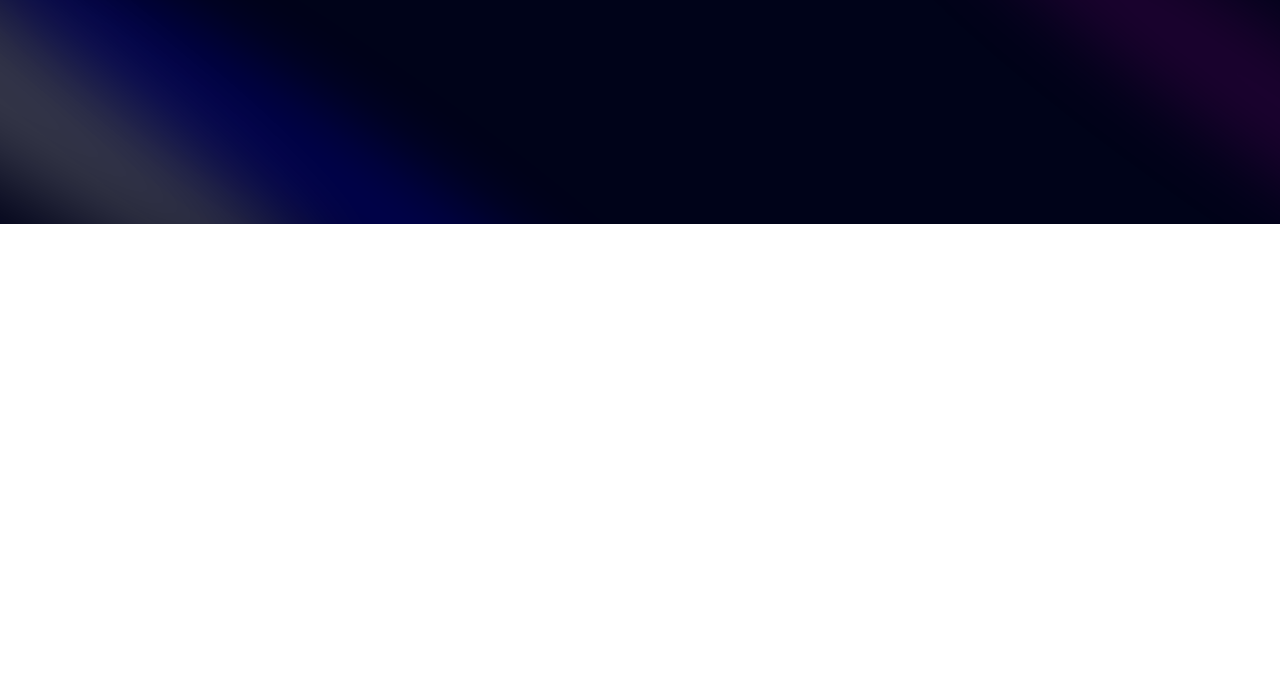
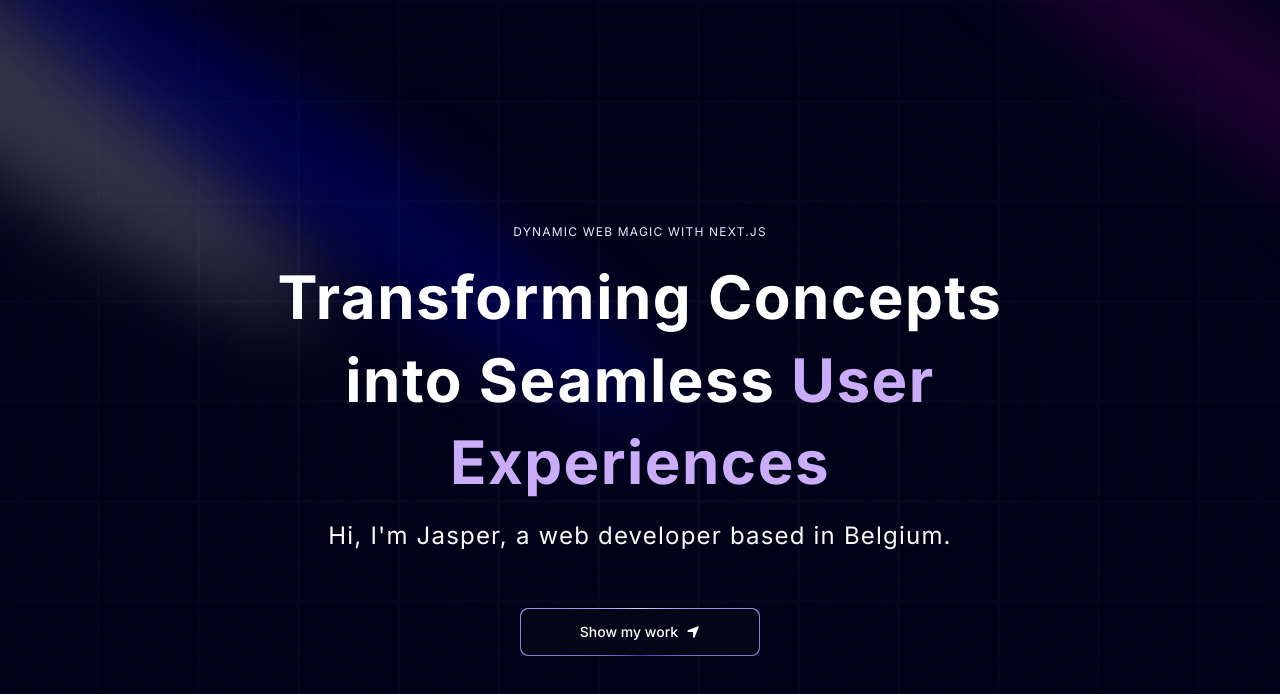
Before and after one commit to pgm-jaspdewi/Portfolio, a Next.js app: page / in a window 1280 px wide. Shown: the top 694 px of the page. Built offline with nearby package versions, Linux system fonts and the light colour scheme.

Commit message:
Finished first version of Hero-section. Started on floating navbar

```diff
--- a/app/layout.tsx
+++ b/app/layout.tsx
@@ -1,6 +1,7 @@
 import type { Metadata } from "next";
 import { Inter } from "next/font/google";
 import "./globals.css";
+import { ThemeProvider } from "./provider";
 
 const inter = Inter({ subsets: ["latin"] });
 
@@ -16,7 +17,16 @@
 }>) {
   return (
     <html lang="en">
-      <body className={inter.className}>{children}</body>
+      <body className={inter.className}>
+        <ThemeProvider
+          attribute="class"
+          defaultTheme="dark"
+          enableSystem
+          disableTransitionOnChange
+        >
+          {children}
+        </ThemeProvider>
+      </body>
     </html>
   );
 }
--- /dev/null
+++ b/app/provider.tsx
@@ -0,0 +1,9 @@
+"use client"
+
+import * as React from "react"
+import { ThemeProvider as NextThemesProvider } from "next-themes"
+import { type ThemeProviderProps } from "next-themes/dist/types"
+
+export function ThemeProvider({ children, ...props }: ThemeProviderProps) {
+  return <NextThemesProvider {...props}>{children}</NextThemesProvider>
+}
--- a/components/Hero.tsx
+++ b/components/Hero.tsx
@@ -1,5 +1,8 @@
 import React from 'react'
 import { Spotlight } from './ui/Spotlight'
+import { TextGenerateEffect } from './ui/TextGenerateEffect'
+import MagicButton from './ui/MagicButton'
+import { FaLocationArrow } from 'react-icons/fa6'
 
 const Hero = () => {
   return (
@@ -9,6 +12,36 @@
         <Spotlight className='top-10 left-full h-[80vh] w-[50vw]' fill='purple' />
         <Spotlight className='top-28 left-80 h-[80vh] w-[50vw]' fill='blue' />
       </div>
+
+      <div className="h-screen w-full dark:bg-black-100 bg-white  dark:bg-grid-white/[0.03] bg-grid-black/[0.2] flex items-center justify-center absolute top-0 left-0">
+        {/* Radial gradient for the container to give a faded look */}
+        <div className="absolute pointer-events-none inset-0 flex items-center justify-center dark:bg-black-100 bg-white [mask-image:radial-gradient(ellipse_at_center,transparent_20%,black)]" />
+      </div>
+
+      <div className='flex justify-center relative my-20 z-10'>
+        <div className='max-w-[89vw] md:max-w-2xl lg:max-w-[60vw] flex flex-col items-center justify-center'>
+          <h2 className='uppercase tracking-widest text-xs text-center text-blue-100 max-w-80'>
+            Dynamic Web Magic with Next.js
+          </h2>
+
+          <TextGenerateEffect
+            className='text-center text-[40px] md:text-5xl lg:text-6xl'
+            words='Transforming Concepts into Seamless User Experiences'
+          />
+
+          <p className='text-center md:tracking-wider mb-4 text-sm md:text-lg lg:text-2xl'>
+            Hi, I&apos;m Jasper, a web developer based in Belgium.
+          </p>
+
+          <a href="#about">
+            <MagicButton
+              title="Show my work"
+              icon={<FaLocationArrow />}
+              position='right'
+            />
+          </a>
+        </div>
+      </div>
     </div>
   )
 }
--- /dev/null
+++ b/components/ui/FloatingNav.tsx
@@ -0,0 +1,82 @@
+"use client";
+import React, { useState } from "react";
+import {
+  motion,
+  AnimatePresence,
+  useScroll,
+  useMotionValueEvent,
+} from "framer-motion";
+import { cn } from "@/utils/cn";
+import Link from "next/link";
+
+export const FloatingNav = ({
+  navItems,
+  className,
+}: {
+  navItems: {
+    name: string;
+    link: string;
+    icon?: JSX.Element;
+  }[];
+  className?: string;
+}) => {
+  const { scrollYProgress } = useScroll();
+
+  const [visible, setVisible] = useState(false);
+
+  useMotionValueEvent(scrollYProgress, "change", (current) => {
+    // Check if current is not undefined and is a number
+    if (typeof current === "number") {
+      let direction = current! - scrollYProgress.getPrevious()!;
+
+      if (scrollYProgress.get() < 0.05) {
+        setVisible(false);
+      } else {
+        if (direction < 0) {
+          setVisible(true);
+        } else {
+          setVisible(false);
+        }
+      }
+    }
+  });
+
+  return (
+    <AnimatePresence mode="wait">
+      <motion.div
+        initial={{
+          opacity: 1,
+          y: -100,
+        }}
+        animate={{
+          y: visible ? 0 : -100,
+          opacity: visible ? 1 : 0,
+        }}
+        transition={{
+          duration: 0.2,
+        }}
+        className={cn(
+          "flex max-w-fit  fixed top-10 inset-x-0 mx-auto border border-transparent dark:border-white/[0.2] rounded-full dark:bg-black bg-white shadow-[0px_2px_3px_-1px_rgba(0,0,0,0.1),0px_1px_0px_0px_rgba(25,28,33,0.02),0px_0px_0px_1px_rgba(25,28,33,0.08)] z-[5000] pr-2 pl-8 py-2  items-center justify-center space-x-4",
+          className
+        )}
+      >
+        {navItems.map((navItem: any, idx: number) => (
+          <Link
+            key={`link=${idx}`}
+            href={navItem.link}
+            className={cn(
+              "relative dark:text-neutral-50 items-center flex space-x-1 text-neutral-600 dark:hover:text-neutral-300 hover:text-neutral-500"
+            )}
+          >
+            <span className="block sm:hidden">{navItem.icon}</span>
+            <span className="hidden sm:block text-sm">{navItem.name}</span>
+          </Link>
+        ))}
+        <button className="border text-sm font-medium relative border-neutral-200 dark:border-white/[0.2] text-black dark:text-white px-4 py-2 rounded-full">
+          <span>Login</span>
+          <span className="absolute inset-x-0 w-1/2 mx-auto -bottom-px bg-gradient-to-r from-transparent via-blue-500 to-transparent  h-px" />
+        </button>
+      </motion.div>
+    </AnimatePresence>
+  );
+};
--- /dev/null
+++ b/components/ui/MagicButton.tsx
@@ -0,0 +1,24 @@
+import React from 'react'
+
+const MagicButton = ({
+  title, icon, position, handleClick, otherClasses
+}: {
+  title: string;
+  icon: React.ReactNode;
+  position: string;
+  handleClick?: () => void;
+  otherClasses?: string;
+}) => {
+  return (
+    <button className="relative inline-flex h-12 w-full overflow-hidden rounded-lg p-[1px] focus:outline-none md:w-60 md:mt-10">
+      <span className="absolute inset-[-1000%] animate-[spin_2s_linear_infinite] bg-[conic-gradient(from_90deg_at_50%_50%,#E2CBFF_0%,#393BB2_50%,#E2CBFF_100%)]" />
+      <span className={`inline-flex h-full w-full cursor-pointer items-center justify-center rounded-lg bg-slate-950 px-7 text-sm font-medium text-white backdrop-blur-3xl gap-2 ${otherClasses}`}>
+        {position === 'left' && icon}
+        {title}
+        {position === 'right' && icon}
+      </span>
+    </button>
+  )
+}
+
+export default MagicButton
--- /dev/null
+++ b/components/ui/TextGenerateEffect.tsx
@@ -0,0 +1,54 @@
+"use client";
+import { useEffect } from "react";
+import { motion, stagger, useAnimate } from "framer-motion";
+import { cn } from "@/utils/cn";
+
+export const TextGenerateEffect = ({
+  words,
+  className,
+}: {
+  words: string;
+  className?: string;
+}) => {
+  const [scope, animate] = useAnimate();
+  let wordsArray = words.split(" ");
+  useEffect(() => {
+    animate(
+      "span",
+      {
+        opacity: 1,
+      },
+      {
+        duration: 2,
+        delay: stagger(0.2),
+      }
+    );
+  }, [scope.current]);
+
+  const renderWords = () => {
+    return (
+      <motion.div ref={scope}>
+        {wordsArray.map((word, idx) => {
+          return (
+            <motion.span
+              key={word + idx}
+              className={`${idx > 3 ? 'text-purple' : 'dark:text-white text-black'} opacity-0`}
+            >
+              {word}{" "}
+            </motion.span>
+          );
+        })}
+      </motion.div>
+    );
+  };
+
+  return (
+    <div className={cn("font-bold", className)}>
+      <div className="my-4">
+        <div className=" dark:text-white text-black leading-snug tracking-wide">
+          {renderWords()}
+        </div>
+      </div>
+    </div>
+  );
+};
--- a/package.json
+++ b/package.json
@@ -13,8 +13,10 @@
     "framer-motion": "^11.2.13",
     "mini-svg-data-uri": "^1.4.4",
     "next": "14.2.4",
+    "next-themes": "^0.3.0",
     "react": "^18",
     "react-dom": "^18",
+    "react-icons": "^5.2.1",
     "tailwind-merge": "^2.3.0",
     "tailwindcss-animate": "^1.0.7"
   },
```
Also changed, not shown: 1 other file (tests, documents, lock files or other folders).
